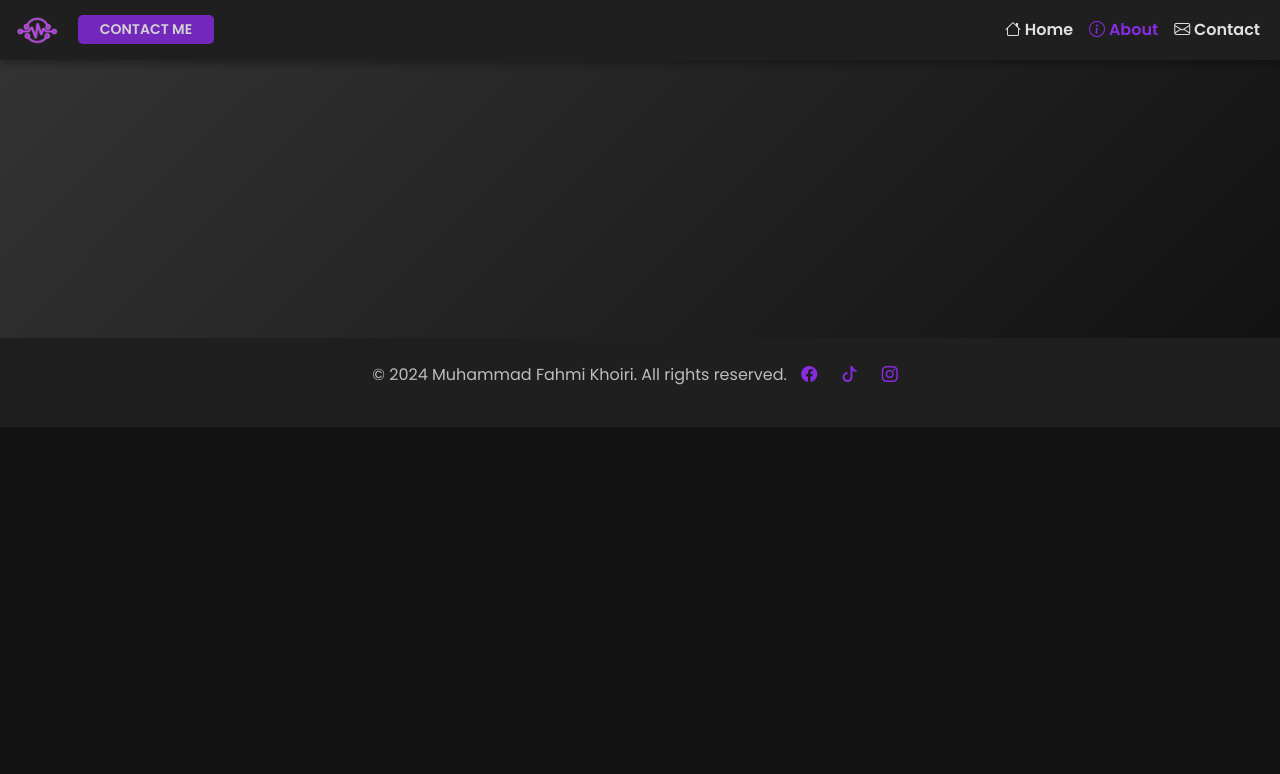
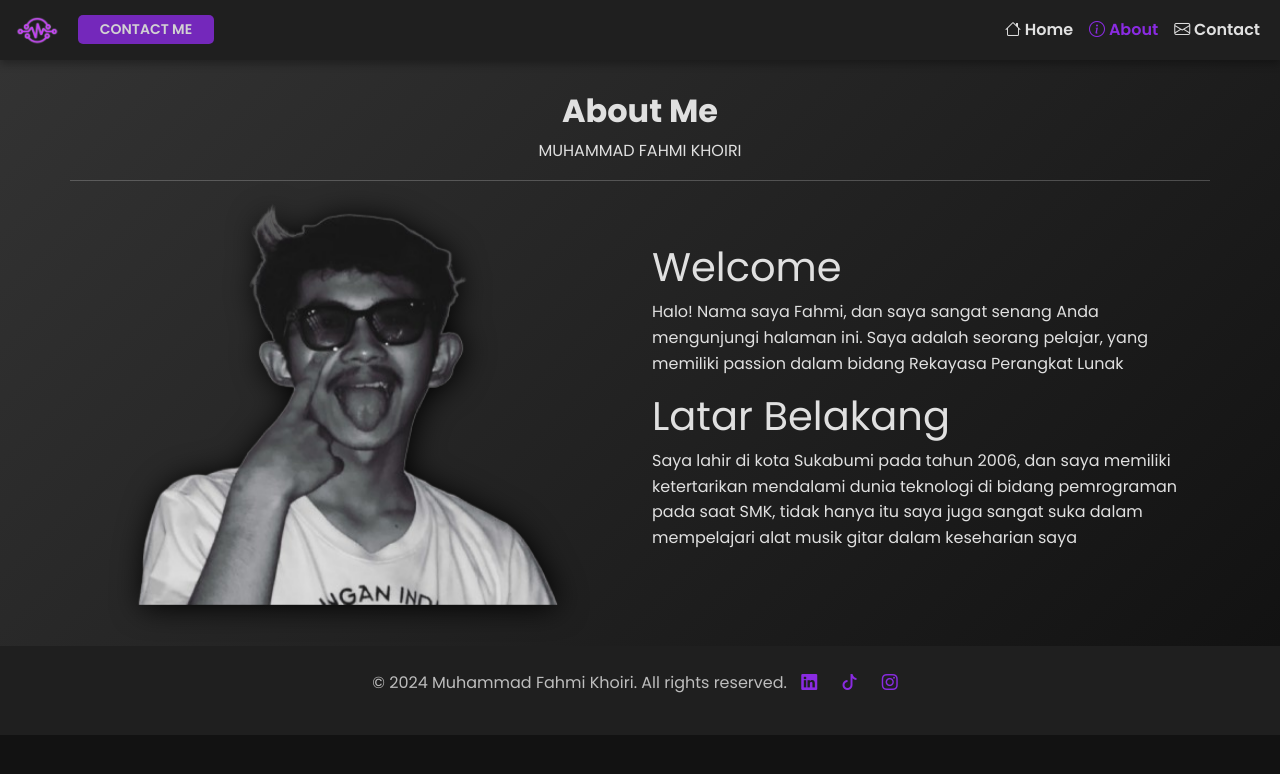
Before and after one commit to WebMinzz/Webminzz.github.io, a plain HTML site: page about.html in a window 1280 px wide. Drawn offline with nearby package versions, Linux system fonts and the light colour scheme.

Commit message:
new mani

```diff
--- a/about.html
+++ b/about.html
@@ -45,11 +45,23 @@
     </nav>
 
     <!-- About Section -->
-    <section id="hero">
+    <section id="about">
         <div class="container">
             <div class="row align-items-center">
-               <iframe src="" frameborder="0"></iframe>
+                <h2><b>About Me</b></h2>
+                <p class="subjudul">Muhammad Fahmi Khoiri</p>
+                <hr>
+                <div class="col-md-6">
+                    <img src="assets/image/Minz.png" alt="" class="w-100">
+                </div>
+                <div class="col-md-6">
+                    <h1>Welcome</h1>
+                    <p>Halo! Nama saya Fahmi, dan saya sangat senang Anda mengunjungi halaman ini. Saya adalah seorang pelajar, yang memiliki passion dalam bidang Rekayasa Perangkat Lunak</p>
+                    <h1>Latar Belakang</h1>
+                    <p>Saya lahir di kota Sukabumi pada tahun 2006, dan saya memiliki ketertarikan mendalami dunia teknologi di bidang pemrograman pada saat SMK, tidak hanya itu saya juga sangat suka dalam mempelajari alat musik gitar dalam keseharian saya</p>
+                </div>
             </div>
+
         </div>
     </section>
 
@@ -58,8 +70,8 @@
         <div class="container">
             <p>
                 &copy; 2024 Muhammad Fahmi Khoiri. All rights reserved.
-                <a href="https://instagram.com/fhmkhrii_"><i class="bi bi-facebook"></i></a>
-                <a href="https://instagram.com/fhmkhrii_"><i class="bi bi-tiktok"></i></a>
+                <a href="https://www.linkedin.com/in/muhammad-fahmi-khoiri-639024327/"><i class="bi bi-linkedin"></i></a>
+                <a href="https://www.tiktok.com/@user14fm"><i class="bi bi-tiktok"></i></a>
                 <a href="https://instagram.com/fhmkhrii_"><i class="bi bi-instagram"></i></a>
             </p>
         </div>
--- a/assets/css/style.css
+++ b/assets/css/style.css
@@ -145,6 +145,41 @@ footer a:hover {
   color: cyan;
 }
 
+#about {
+  background: linear-gradient(135deg, #333, #121212);
+  color: #e0e0e0;
+  padding: 2rem 0;
+  text-align: center;
+  overflow: hidden;
+}
+#about h2 {
+  animation: slideIn 2s ease-in-out;
+}
+#about h1 {
+  text-align: left;
+  animation: slideRight 2s ease-in-out;
+}
+#about img {
+  transition: transform 1s ease, box-shadow 0.3s ease;
+  filter: drop-shadow(2px 2px 15px #000000);
+  animation: float 1.5s infinite;
+}
+#about img:hover {
+  filter: drop-shadow(2px 2px 15px cyan);
+  transition: 1s ease;
+  cursor: none;
+}
+#about p {
+  text-align: left;
+  animation: fadeIn 2s ease-out;
+}
+#about .subjudul{
+  color: #e0e0e0;
+  text-align: center;
+  text-transform: uppercase;
+  animation: slideIn 2s ease-out;
+}
+
 #contact h1 {
   animation: slideIn 2s ease-in-out;
   font-style: oblique;
@@ -220,6 +255,23 @@ footer a:hover {
   }
 }
 
+@keyframes slideRight {
+  0% {
+    transform: translateX(50%);
+    font-style: oblique;
+    opacity: 1;
+  }
+  80% {
+    transform: translateX(-10%);
+    font-style: oblique;
+    opacity: 0;
+  }
+  100% {
+    transform: translateX(0);
+    opacity: 1;
+  }
+}
+
 @keyframes bounce {
   0%,
   20%,
```
Also changed, not shown: contact.html (+3 -3 lines), index.html (+3 -3 lines).
